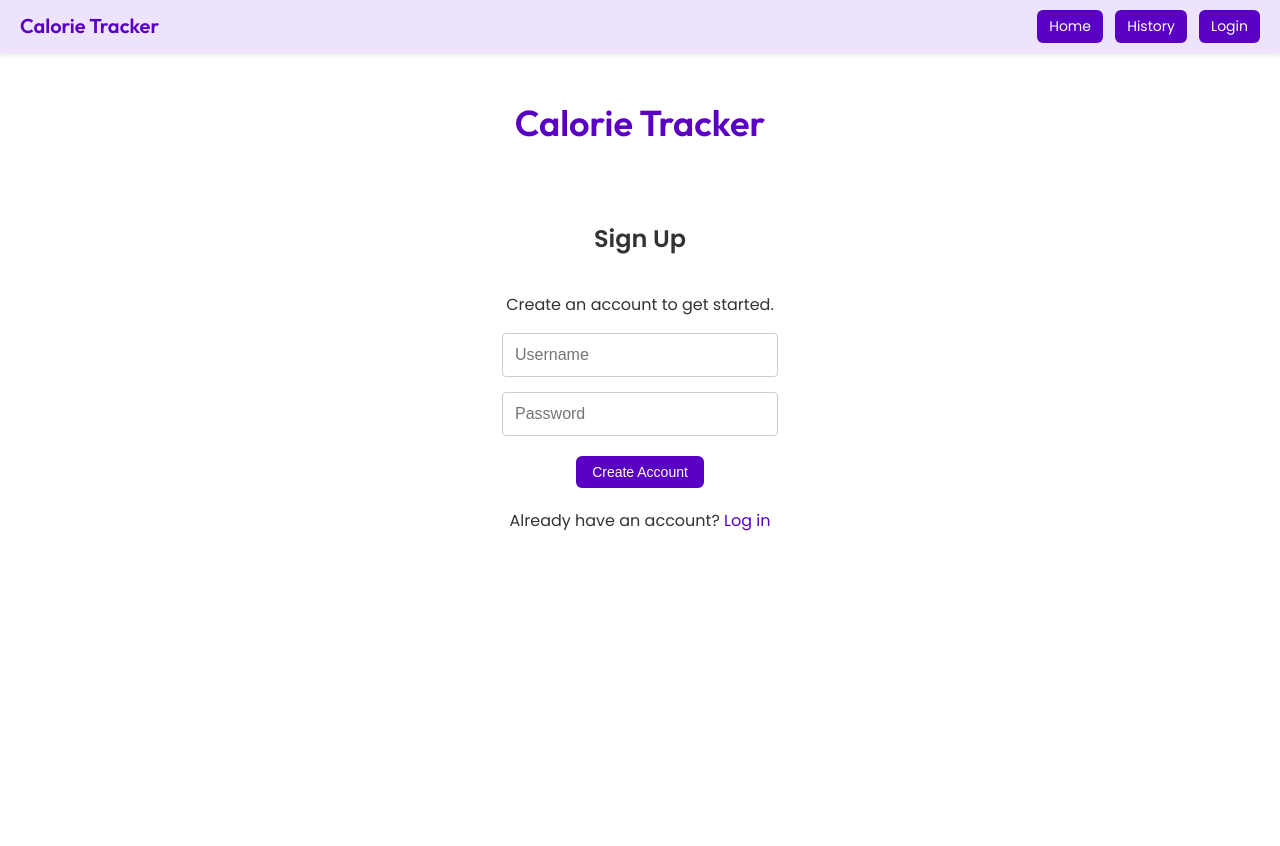
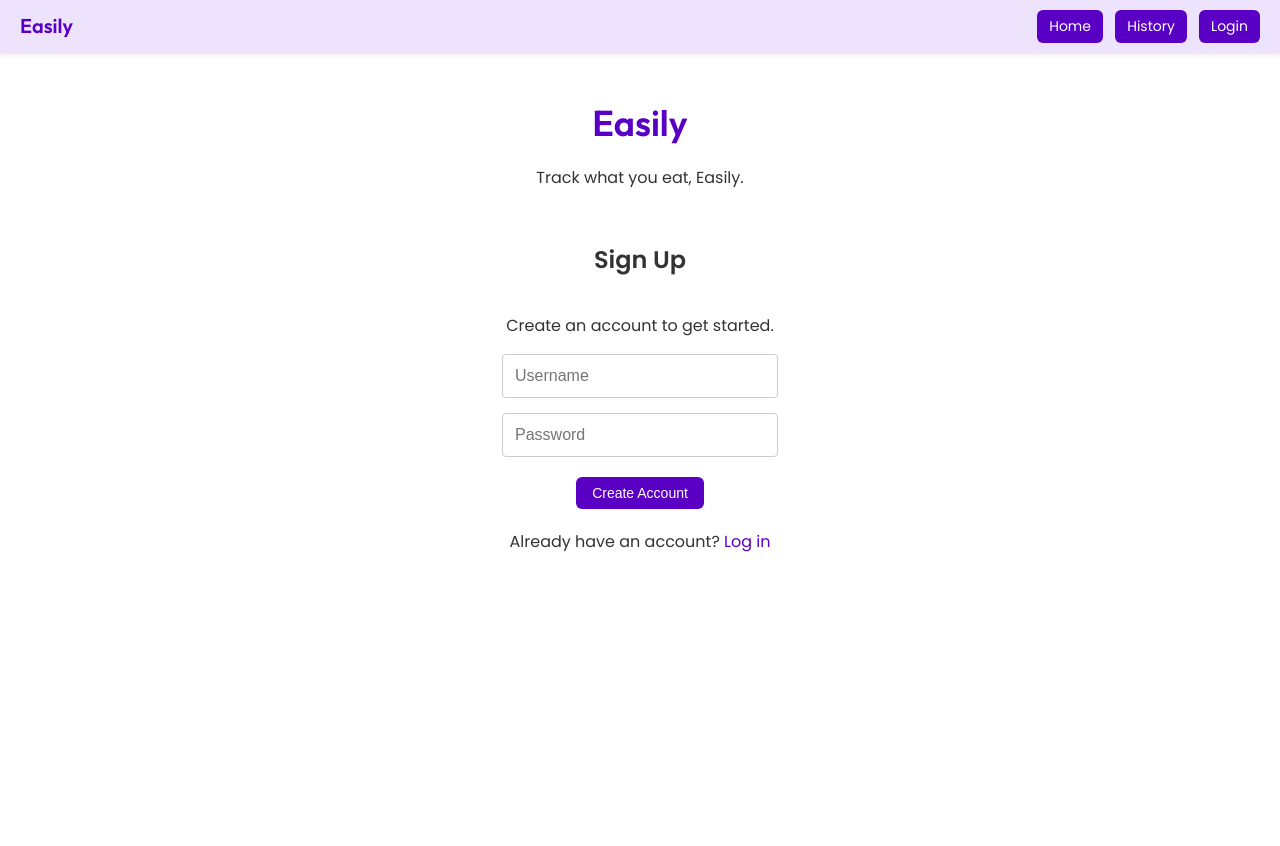
Before and after one commit to briancurley27/Easily, a Flask app: page /signup in a window 1280 px wide. Shown: the top 846 px of the page. Run offline with Flask 3, Linux system fonts and the light colour scheme.

Commit message:
Rename and Publish as Easily

```diff
--- a/Templates/base.html
+++ b/Templates/base.html
@@ -1,7 +1,7 @@
 <!DOCTYPE html>
 <html>
 <head>
-  <title>{% block title %}Calorie Tracker{% endblock %}</title>
+  <title>{% block title %}Easily{% endblock %}</title>
   <meta name="viewport" content="width=device-width, initial-scale=1.0">
   <link href="https://fonts.googleapis.com/css2?family=Poppins:wght@400;600&family=Outfit:wght@600&display=swap" rel="stylesheet">
   <style>
@@ -146,7 +146,7 @@
 <body>
   <header class="navbar">
     <div class="brand">
-      <a href="{{ url_for('index') }}">Calorie Tracker</a>
+      <a href="{{ url_for('index') }}">Easily</a>
     </div>
     <nav>
       <a href="{{ url_for('index') }}">Home</a>
@@ -161,7 +161,7 @@
   </header>
 
   <main>
-    <h1 class="logo-heading">Calorie Tracker</h1>
+    <h1 class="logo-heading">Easily</h1>
     {% block content %}{% endblock %}
     {% with messages = get_flashed_messages(with_categories=true) %}
     {% if messages %}
--- a/Templates/login.html
+++ b/Templates/login.html
@@ -1,6 +1,8 @@
 {% extends "base.html" %}
+
 {% block content %}
-  <div style="display: flex; flex-direction: column; align-items: center; justify-content: center; min-height: 55vh;">
+  <p>Track what you eat, Easily.</p>
+  <div style="display: flex; flex-direction: column; align-items: center; justify-content: center; min-height: 50vh;">
     <h2>Welcome</h2>
     <p>Log in to get started.</p>
 
--- a/Templates/signup.html
+++ b/Templates/signup.html
@@ -1,6 +1,7 @@
 {% extends "base.html" %}
 {% block content %}
-  <div style="display: flex; flex-direction: column; align-items: center; justify-content: center; min-height: 55vh;">
+  <p>Track what you eat, Easily.</p>
+  <div style="display: flex; flex-direction: column; align-items: center; justify-content: center; min-height: 50vh;">
     <h2>Sign Up</h2>
     <p>Create an account to get started.</p>
 
```
Also changed, not shown: 1 other file.
